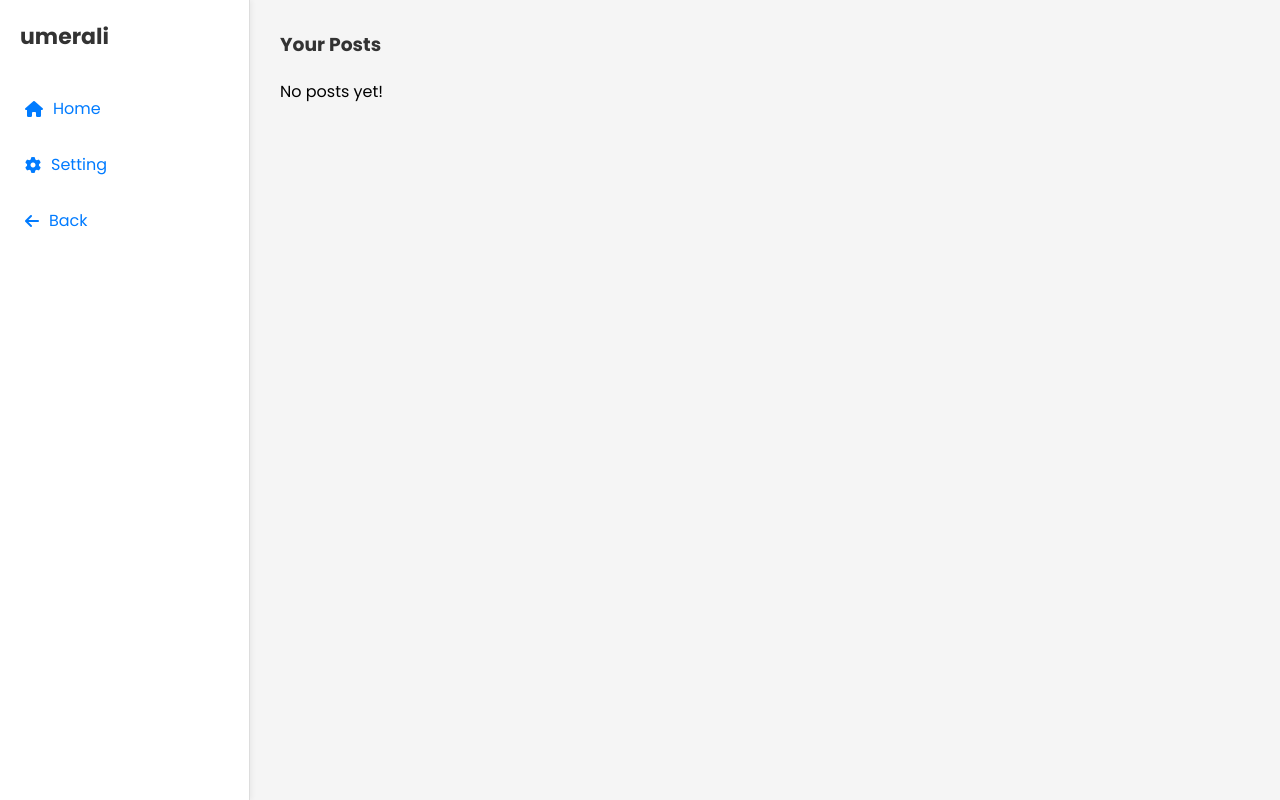
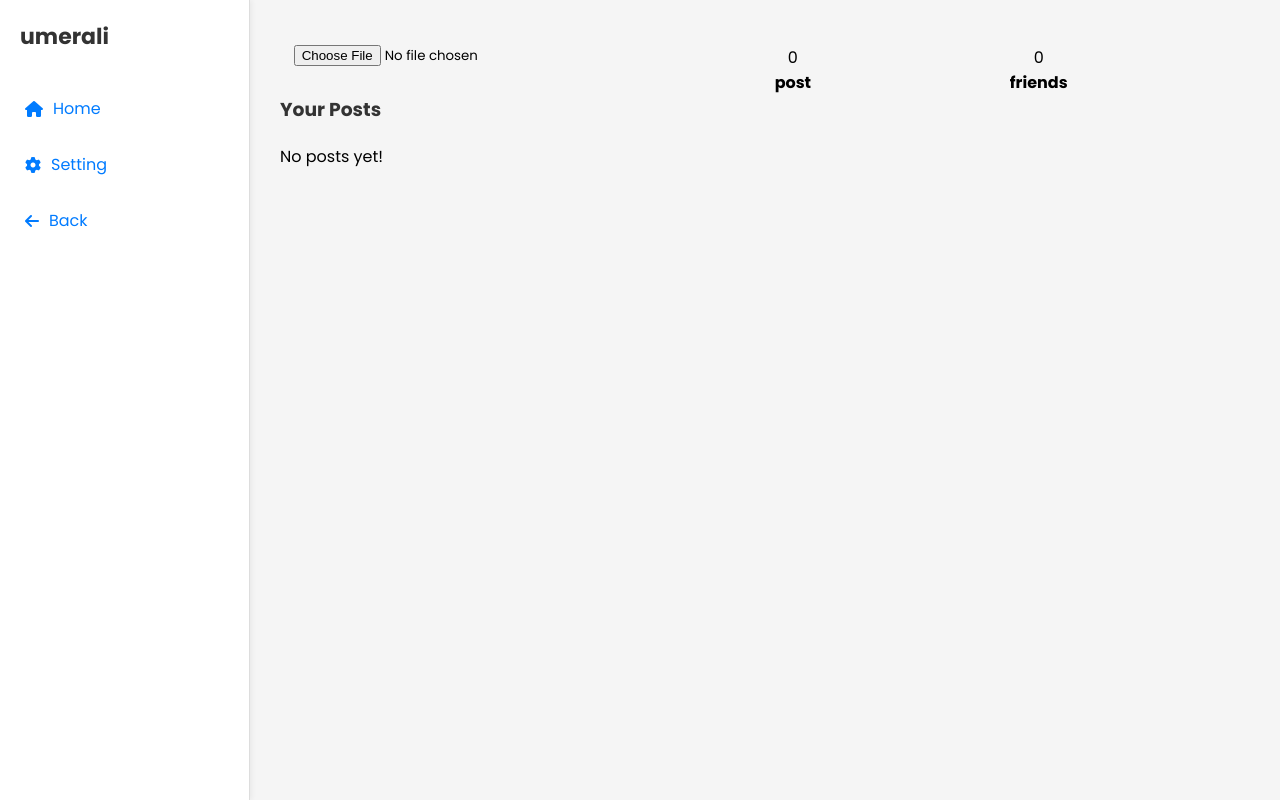
Before and after one commit to Faryalhassan24/Social-media-Platform, a PHP site: page /profile.php in a window 1280 px wide. Run offline with PHP 8.4, Linux system fonts and the light colour scheme; a user stored in the database is signed in; data that the repository does not hold is empty; some web fonts are replaced.

Commit message:
profile-post-freinds

```diff
--- a/profile.css
+++ b/profile.css
@@ -21,7 +21,7 @@ body {
     background-color: #fff;
     padding: 20px;
     border-right: 1px solid #ddd;
-    box-shadow: 2px 0 5px rgba(0,0,0,0.05);
+    box-shadow: 2px 0 5px rgba(0, 0, 0, 0.05);
     display: flex;
     flex-direction: column;
     gap: 15px;
@@ -60,7 +60,7 @@ h3 {
     padding: 15px 20px;
     border-radius: 10px;
     margin-bottom: 15px;
-    box-shadow: 0 1px 4px rgba(0,0,0,0.1);
+    box-shadow: 0 1px 4px rgba(0, 0, 0, 0.1);
 }
 
 .posts-container .post p {
@@ -86,3 +86,21 @@ h3 {
 .post-actions a i {
     margin-right: 5px;
 }
+
+.center-bar {
+    display: flex;
+    justify-content: space-around;
+    padding-top: 15px;
+    text-align: center;
+    width: 100%;
+
+}
+.post-friend
+{
+    display:  flex;
+    flex-direction: row;
+    justify-content: space-evenly;
+    gap: 30px;
+    width: 65%;
+    text-align: center;
+}
--- a/profile.php
+++ b/profile.php
@@ -37,8 +37,22 @@ if (isset($_GET["delete"])) {
         <a class="side-link" href="index.php"><i class="fa-solid fa-arrow-left"></i> Back</a>
     </div>
     <div class="main">
+        <div class="center-bar">
+                <input type="file"name="user_image" id="user_image">
+                <div class="post-friend">
+                    <div>
+                <p>0</p>
+                <h4>post</h4>
+                    </div>
+                    <div>
+                  <p>0</p>
+                  <h4>friends</h4>
+                    </div>
+
+                </div>
+
+            </div>
         <h3>Your Posts</h3>
-
         <div class="posts-container">
             <?php
             $myposts = $conn->prepare("SELECT * FROM posts WHERE user_id = ? ORDER BY id DESC");
```
